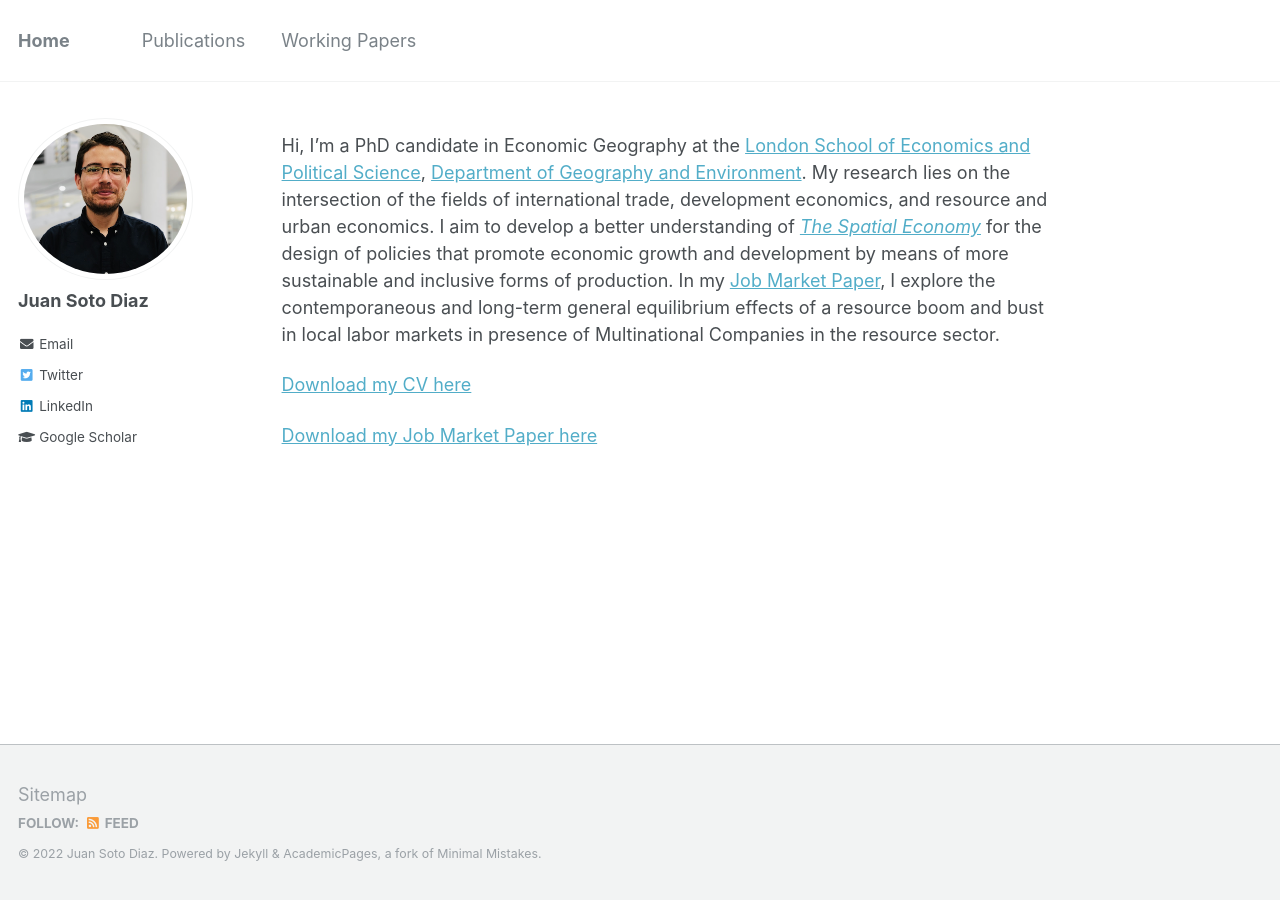
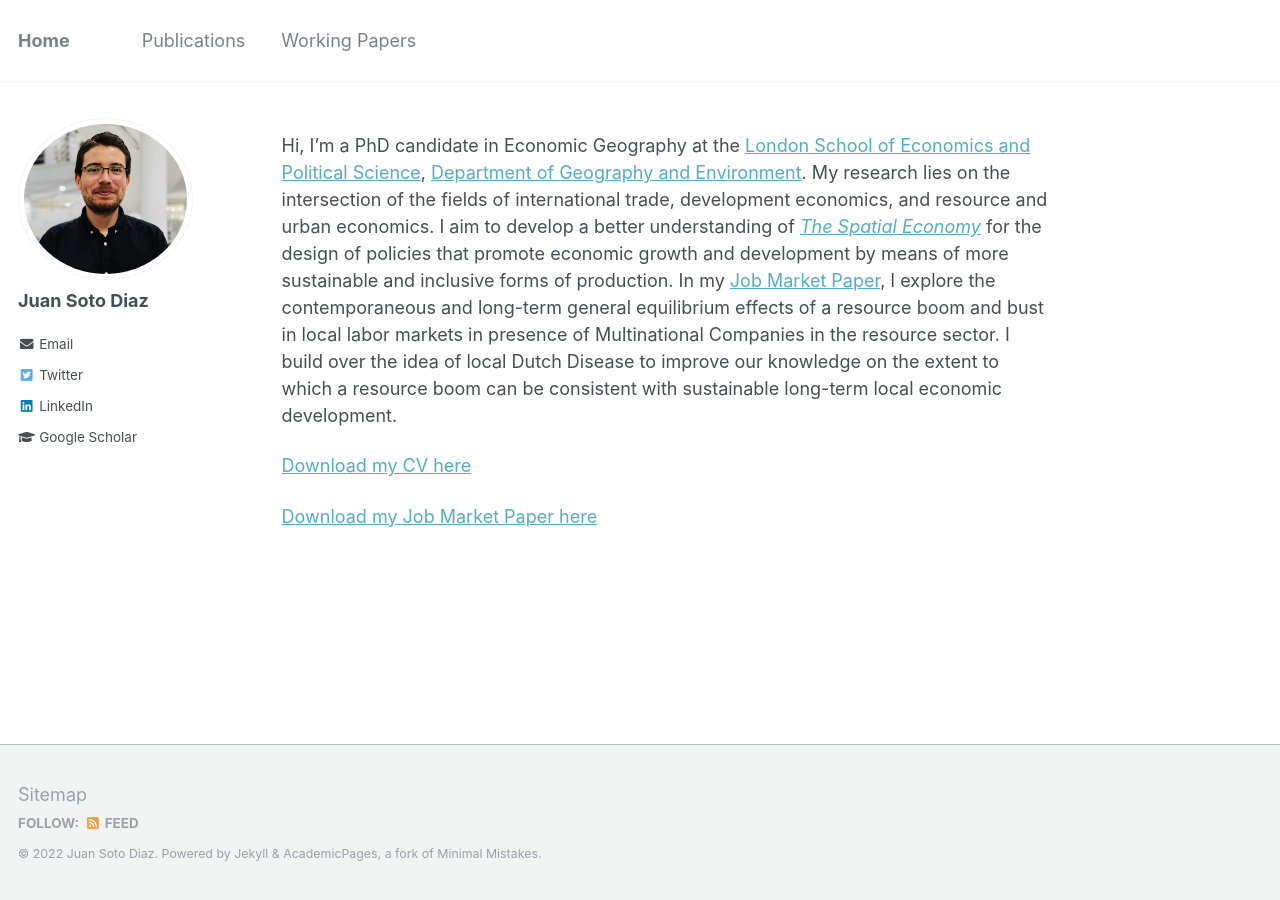
Before and after one commit to pedrofierroz87/pedrofierroz87.github.io, a Jekyll site: the page built from _pages/about.md, in a window 1280 px wide. Built offline with Jekyll 4.4.1, drawn with Linux system fonts in a browser that asks for light colours.

Commit message:
Update about.md

```diff
--- a/_pages/about.md
+++ b/_pages/about.md
@@ -8,7 +8,7 @@ redirect_from:
   - /about.html
 ---
 
-Hi, I'm a PhD candidate in Economic Geography at the [London School of Economics and Political Science](https://lse.ac.uk), [Department of Geography and Environment](https://www.lse.ac.uk/geography-and-environment). My research lies on the intersection of the fields of international trade, development economics, and resource and urban economics. I aim to develop a better understanding of [<i>The Spatial Economy</i>](https://www.aeaweb.org/articles?id=10.1257/jel.20181414) for the design of policies that promote economic growth and development by means of more sustainable and inclusive forms of production. In my [Job Market Paper](https://onlinelibrary.wiley.com/doi/epdf/10.1111/jors.12269), I explore the contemporaneous and long-term general equilibrium effects of a resource boom and bust in local labor markets in presence of Multinational Companies in the resource sector.
+Hi, I'm a PhD candidate in Economic Geography at the [London School of Economics and Political Science](https://lse.ac.uk), [Department of Geography and Environment](https://www.lse.ac.uk/geography-and-environment). My research lies on the intersection of the fields of international trade, development economics, and resource and urban economics. I aim to develop a better understanding of [<i>The Spatial Economy</i>](https://www.aeaweb.org/articles?id=10.1257/jel.20181414) for the design of policies that promote economic growth and development by means of more sustainable and inclusive forms of production. In my [Job Market Paper](https://onlinelibrary.wiley.com/doi/epdf/10.1111/jors.12269), I explore the contemporaneous and long-term general equilibrium effects of a resource boom and bust in local labor markets in presence of Multinational Companies in the resource sector. I build over the idea of local Dutch Disease to improve our knowledge on the extent to which a resource boom can be consistent with sustainable long-term local economic development.
 
 [Download my CV here](https://onlinelibrary.wiley.com/doi/epdf/10.1111/jors.12269)
 
```
